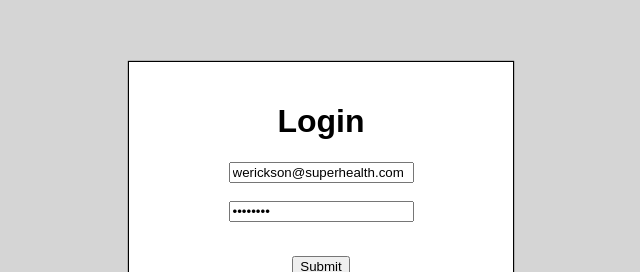
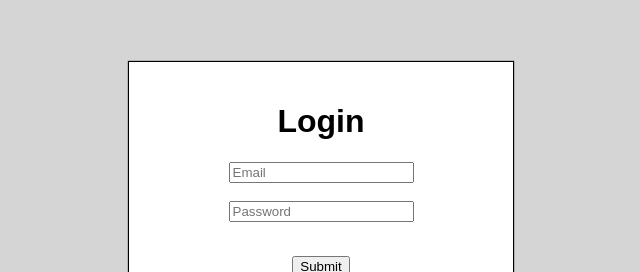
Before and after one commit to Smellow19/health_front-end, a React (Create React App) app: page / in a window 1280 px wide. Shown: the part 148-420 px from the top of the page, without its empty margins (319-959 px from the left). Built offline with nearby package versions, Linux system fonts and the light colour scheme.

Commit message:
add fixes

```diff
--- a/src/domain/login/Login.jsx
+++ b/src/domain/login/Login.jsx
@@ -1,7 +1,6 @@
 import React from 'react';
 import { connect } from 'react-redux';
 import { Redirect } from 'react-router-dom';
-import { Link } from 'react-router-dom';
 import * as LoginActions from'./LoginActions';
 
 
@@ -23,16 +22,6 @@ const container = {
 const input = {
 	margin: 'auto',
 	paddingTop: '20px',
-
-};
-
-const contentBorder ={
-	width: '88%',
-	// backgroundColor: '#6d7993',
-	border: 'solid black 10px',
-	margin: 'auto',
-	height: '500px',
-
 
 };
 
@@ -60,14 +49,12 @@ class Login extends React.Component {
 	}
 
 	render() {
-		if(this.props.login.user != undefined) {
-		}
 		return (
 			<div style={container}>
 				<div style={input}>
 					<h1> Login </h1>
-					<input type='text' name='email' placeholder='Email' defaultValue='werickson@superhealth.com' onChange={this.handleLoginInput} /><br /> <br />
-					<input type='password' name='password' placeholder='Password' defaultValue='password' onChange={this.handleLoginInput} /> <br />
+					<input type='text' name='email' placeholder='Email' defaultValue='' onChange={this.handleLoginInput} /><br /> <br />
+					<input type='password' name='password' placeholder='Password' defaultValue='' onChange={this.handleLoginInput} /> <br />
 					<p> {this.props.login.error} </p>
 					<br/>
 					<button type="submit" onClick={this.handleSubmit}> Submit </button>
--- a/src/domain/login/LoginReducer.jsx
+++ b/src/domain/login/LoginReducer.jsx
@@ -5,8 +5,8 @@ const initState = {
 		roles: ['user', 'user']
 	},
 	error: '',
-	email: 'werickson@superhealth.com',
-	password: 'password',
+	email: '',
+	password: '',
 	isLoggedIn: false,
 };
 
--- a/src/domain/navigation/Navigation.jsx
+++ b/src/domain/navigation/Navigation.jsx
@@ -1,5 +1,6 @@
 import React from 'react';
 import { connect } from 'react-redux';
+import PropTypes from 'prop-types';
 import * as LoginActions from '../login/LoginActions';
 
 
@@ -21,12 +22,14 @@ const linkStyle = {
 };
 
 
+
 class Navigation extends React.Component {
 	constructor(props) {
 		super(props);
 
 		this.handleLogout = this.handleLogout.bind(this);
 	}
+
 
 	handleLogout() {
 		this.props.dispatch(LoginActions.handleIsLoggedOut());
--- a/src/domain/patient/EditPatient.jsx
+++ b/src/domain/patient/EditPatient.jsx
@@ -98,6 +98,8 @@ class EditPatient extends React.Component {
 
 					<div style={editpatient}>
 						<h1 id="top" > Edit Patient Details </h1>
+						<h2>All fields must be filled in</h2>
+
 						<h2>{this.props.login.error}</h2>
 
 						First Name:<br /><input type="text" name="firstname" style={patientInput} defaultValue={this.props.patient.updatePatient.firstname} placeholder="First Name" onChange={this.handlePatientInfoChange} /><br />
--- a/src/domain/patient/NewPatient.jsx
+++ b/src/domain/patient/NewPatient.jsx
@@ -78,6 +78,7 @@ class NewPatient extends React.Component {
 		this.props.dispatch(patientActions.handleHomeRedirect(false));
 		this.props.dispatch(patientActions.handleViewRedirect(false));
 		this.props.dispatch(patientActions.handleEditRedirect(false));
+		this.props.dispatch(patientActions.handleCreateRedirect(false));
 	}
 
 	render() {
@@ -87,13 +88,14 @@ class NewPatient extends React.Component {
 
 				<div style={createpatient}>
 					<h1 id ="top" > Create New Patient </h1>
+					<h2>All fields must be filled in</h2>
 					<h2>{this.props.login.error}</h2>
 
 					First name:<br /><input type= "text" name= "firstname" style={patientInput} placeholder="First Name" onChange={this.handlePatientInfoChange} /><br/>
 					Last name: <br /><input type= "text" name= "lastname" style={patientInput} placeholder="Last Name" onChange={this.handlePatientInfoChange} />	<br/>
 					Social Security Number: (SSN must be in the following format: xxx-xx-xxxx) <br /><input type="text" name="ssn" style={patientInput} placeholder="SSN" onChange={this.handlePatientInfoChange} /><br/>
 					Age: (must be valid numbers) <br /><input type="text" name="age" style={patientInput} maxLength="3" placeholder="Age" onChange={this.handlePatientInfoChange} /><br/>
-					Gender:<br /><select name="gender" defaultValue="Male" onChange={this.handlePatientInfoChange}><br/>
+					Gender:<br /><select name="gender" defaultValue="Male" onChange={this.handlePatientInfoChange}>
 						<option value="Male">Male</option>
 						<option value="Female">Female</option>
 					</select><br />
--- a/src/domain/patient/PatientAction.jsx
+++ b/src/domain/patient/PatientAction.jsx
@@ -112,7 +112,6 @@ export const handleUpdateSinglePatientInfo = (patient) => {
 
 //Handles deleting a patient from the database
 export const handleDeletePatient = (ssn, encounters) => {
-	console.log(ssn)
 	return {
 		type: PatientConstant.HANDLE_DELETE_SINGLE_PATIENT_SAGA,
 		ssn: ssn,
--- a/src/domain/patient/PatientList.jsx
+++ b/src/domain/patient/PatientList.jsx
@@ -5,6 +5,8 @@ import { Link } from 'react-router-dom';
 import * as patientActions from './PatientAction';
 import * as LoginActions from '../login/LoginActions';
 import Patients from './Patient';
+import PropTypes from 'prop-types';
+
 
 
 
@@ -13,7 +15,9 @@ const PatientListContainer = {
 	width: '80%',
 	margin: 'auto',
 	textAlign: 'center',
-}
+};
+
+
 
 class PatientList extends React.Component {
 	constructor(props) {
@@ -32,12 +36,14 @@ class PatientList extends React.Component {
 		this.props.dispatch(patientActions.handleHomeRedirect(false));
 		this.props.dispatch(patientActions.handleViewRedirect(false));
 		this.props.dispatch(patientActions.handleEditRedirect(false));
+		this.props.dispatch(patientActions.handleCreateRedirect(false));
+
 	}
 
 	render() {
 		let createHTML;
 
-		if (this.props.login.user.roles[1] != "ADMIN") {
+		if (this.props.login.user.roles[1] != 'ADMIN') {
 			createHTML = null;
 		}
 		else {
--- a/src/sagas/sagas.jsx
+++ b/src/sagas/sagas.jsx
@@ -19,6 +19,8 @@ export function* WatchAll() {
 	];
 }
 // LOGIN SAGAS
+
+//This gets the user from the database
 export function* getUserSaga(action) {
 	let myHeaders = new Headers({
 		'Content-Type': 'application/json',
@@ -43,19 +45,20 @@ export function* getUserSaga(action) {
 		let bool = false;
 		yield put(LoginActions.handleIsLoggedIn(bool));
 		yield put(LoginActions.handleErrors('User Not Found'));
-	} else if (data === 'TypeError: Failed to fetch') {
-		yield put(LoginActions.handleErrors('There was an issue connecting to the server. Please check your connection and try again.'));
-
-	} else {
+	} else if ((data.email === action.email) && (action.password === data.password)) {
 		let bool = true;
 		yield put(LoginActions.getUser(data));
 		yield put(LoginActions.handleErrors('Login Successful'));
 		yield put(LoginActions.handleIsLoggedIn(bool));
 		yield put(LoginActions.handleErrors(''));
+	} else {
+		yield put(LoginActions.handleErrors('There was an issue connecting to the server. Please check your connection and try again.'));
 	}
 }
 
 //PATIENT SAGAS
+
+//this get all patients from the database
 export function* getPatientsSaga() {
 	let myHeaders = new Headers({
 		'Content-Type': 'application/json',
@@ -82,6 +85,7 @@ export function* getPatientsSaga() {
 	}
 }
 
+//This gets one patient from the database
 export function* getPatientSaga(action) {
 	let myHeaders = new Headers({
 		'Content-Type': 'application/json',
@@ -108,6 +112,7 @@ export function* getPatientSaga(action) {
 	}
 }
 
+//This sends a json object to the database to update one patient
 export function* updatePatientSaga(action) {
 	let myHeaders = new Headers({
 		'Content-Type': 'application/json',
@@ -139,6 +144,7 @@ export function* updatePatientSaga(action) {
 	}
 }
 
+//This gets a patients encounters from the database
 export function* getPatientEncountersSaga(action) {
 	let myHeaders = new Headers({
 		'Content-Type': 'application/json',
@@ -163,7 +169,7 @@ export function* getPatientEncountersSaga(action) {
 
 }
 
-
+//This sends a json object to the database to create a patient
 export function* CreateNewPatientsSaga(action) {
 	let myHeaders = new Headers({
 		'Content-Type': 'application/json',
@@ -194,7 +200,7 @@ export function* CreateNewPatientsSaga(action) {
 }
 
 
-
+//this deletes a patient from the database if they have no encounters.
 export function* DeletePatientSaga(action) {
 	let myHeaders = new Headers({
 		'Content-Type': 'application/json',
```
Also changed, not shown: src/domain/login/NewUser.jsx (deleted).
